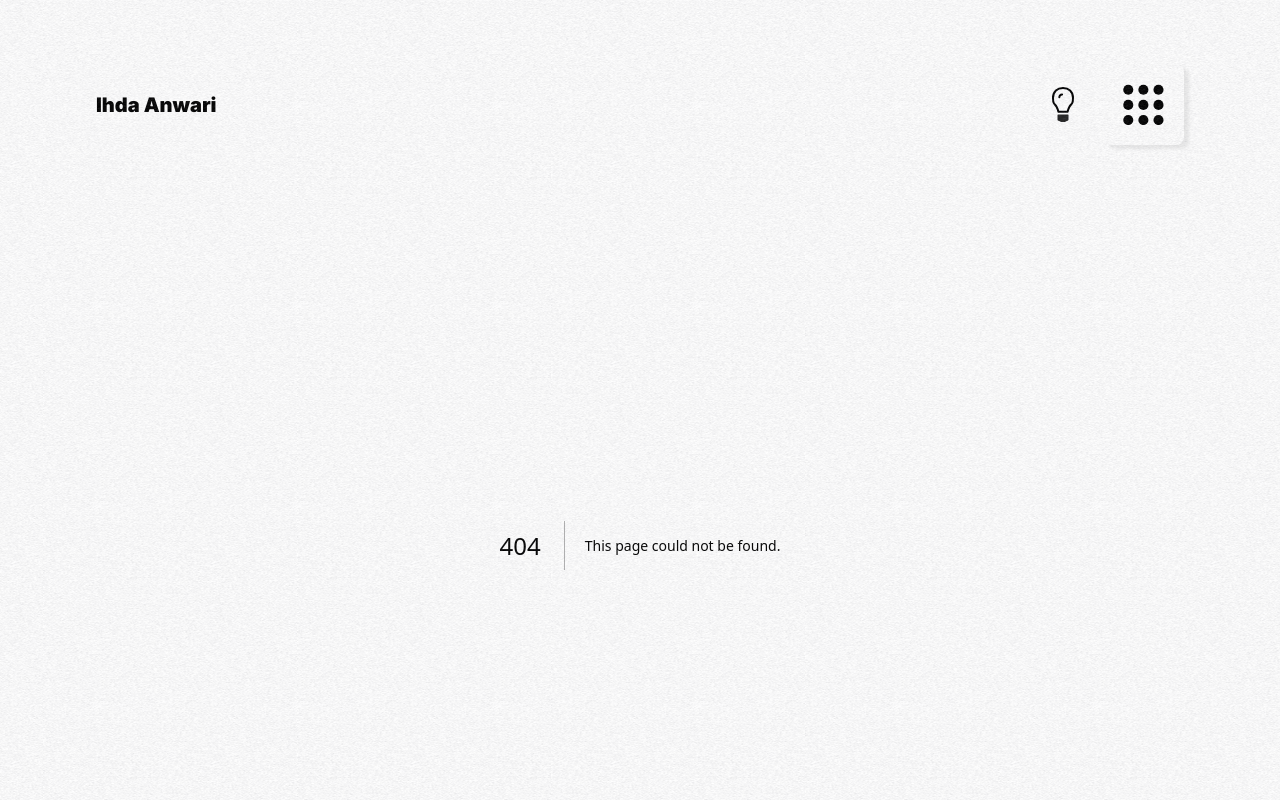
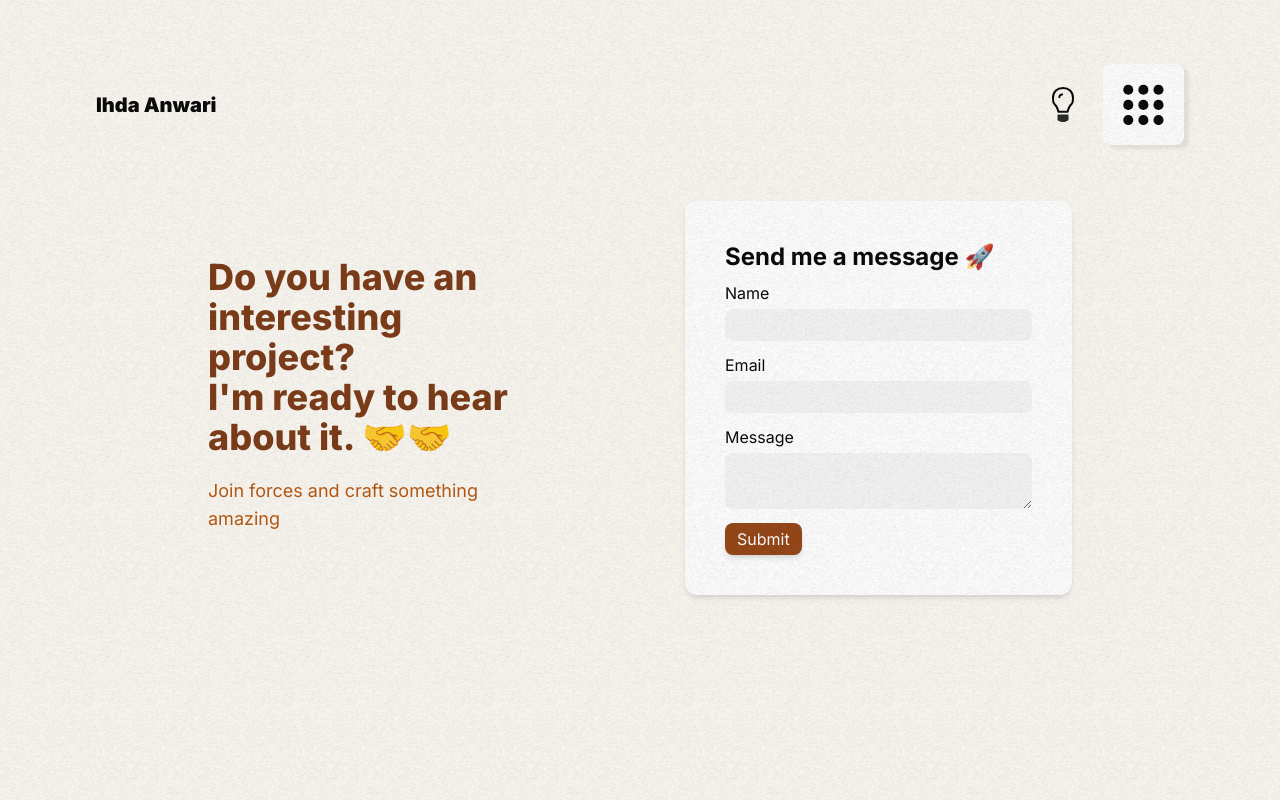
Before and after one commit to ihda06/astra-jingga, a Next.js app: page /contact in a window 1280 px wide. Before the commit this address had no page. Built offline with nearby package versions, Linux system fonts and the light colour scheme.

Commit message:
feat: contact page

```diff
--- /dev/null
+++ b/src/app/contact/page.jsx
@@ -0,0 +1,5 @@
+import Contact from "@/modules/Contact";
+
+export default function Page({}) {
+  return <Contact />;
+}
--- /dev/null
+++ b/src/commons/components/Button.jsx
@@ -0,0 +1,7 @@
+export default function Button({ onClick, text, className }) {
+  return (
+    <>
+      <button className={`rounded-lg px-3 py-1 active:translate-x-1 active:translate-y-1 duration-300 shadow-md ${className}`} onClick={onClick}>{text}</button>
+    </>
+  );
+}
--- a/src/context/project.js
+++ b/src/context/project.js
@@ -1,7 +1,7 @@
 import { create } from 'zustand'
 
 const useProject = create((set) => ({
-  index: -0,
+  index: -1,
   activeIndex: (item) => set(() => ({ index: item })),
   deactiveIndex: () => set(() => ({ index: -1 })),
 }))
--- /dev/null
+++ b/src/modules/Contact/components/Contact.jsx
@@ -0,0 +1,20 @@
+import Form from "./Form";
+
+export default function Contact({}) {
+  return (
+    <>
+      <div className="flex flex-col py-14 lg:flex-row lg:px-52 px-14 lg:h-[500px] gap-10 lg:gap-20">
+        <div className="basis-1/2 w-full flex justify-center lg:pr-24 lg:px-0 gap-5 flex-col">
+          <div className="text-4xl font-extrabold text-amber-900">
+            <h1 className="">Do you have an interesting project?</h1>
+            <h1 className="">I'm ready to hear about it. 🤝🤝</h1>
+          </div>
+          <h2 className="text-lg text-amber-700">Join forces and craft something amazing</h2>
+        </div>
+        <div className="basis-1/2">
+          <Form/>
+        </div>
+      </div>
+    </>
+  );
+}
--- /dev/null
+++ b/src/modules/Contact/components/Form.jsx
@@ -0,0 +1,42 @@
+import Button from "@/commons/components/Button";
+
+export default function Form({}) {
+  return (
+    <div className="w-full bg-white p-10 rounded-xl shadow-md space-y-2">
+      <h3 className="text-2xl font-bold">Send me a message 🚀</h3>
+      <form className="space-y-3 duration-300">
+        <div className="space-y-1">
+          <label className="block " htmlFor="name">
+            Name
+          </label>
+          <input
+            className="w-full bg-neutral-100 rounded-lg p-1 outline-none focus:outline-orange-800 duration-300"
+            type="text"
+            name="name"
+          />
+        </div>
+        <div className="space-y-1">
+          <label className="block " htmlFor="email">
+            Email
+          </label>
+          <input
+            className="w-full bg-neutral-100 rounded-lg p-1 outline-none focus:outline-orange-800 duration-300"
+            type="text"
+            name="email"
+          />
+        </div>
+        <div className="space-y-1">
+          <label className="block " htmlFor="message">
+            Message
+          </label>
+          <textarea
+            type="text"
+            name="message"
+            className="w-full bg-neutral-100 rounded-lg p-1  outline-none focus:outline-orange-800 duration-300"
+          />
+        </div>
+      </form>
+      <Button text="Submit" className="bg-amber-800 text-white" />
+    </div>
+  );
+}
--- /dev/null
+++ b/src/modules/Contact/index.js
@@ -0,0 +1,3 @@
+import Contact from "./components/Contact";
+
+export default Contact
--- a/src/modules/Home/components/Intro.jsx
+++ b/src/modules/Home/components/Intro.jsx
@@ -40,7 +40,7 @@ export default function Intro({ isVisible }) {
             className="flex flex-col gap-3 justify-center text-center lg:text-left"
           >
             <motion.h2 variants={children} className="text-sm">
-              Hey! Let me introduce my self
+              Hey! Let me introduce my self <span className="animate-bounce text-lg">👋</span>
             </motion.h2>
             <div className="">
               <motion.div
```
